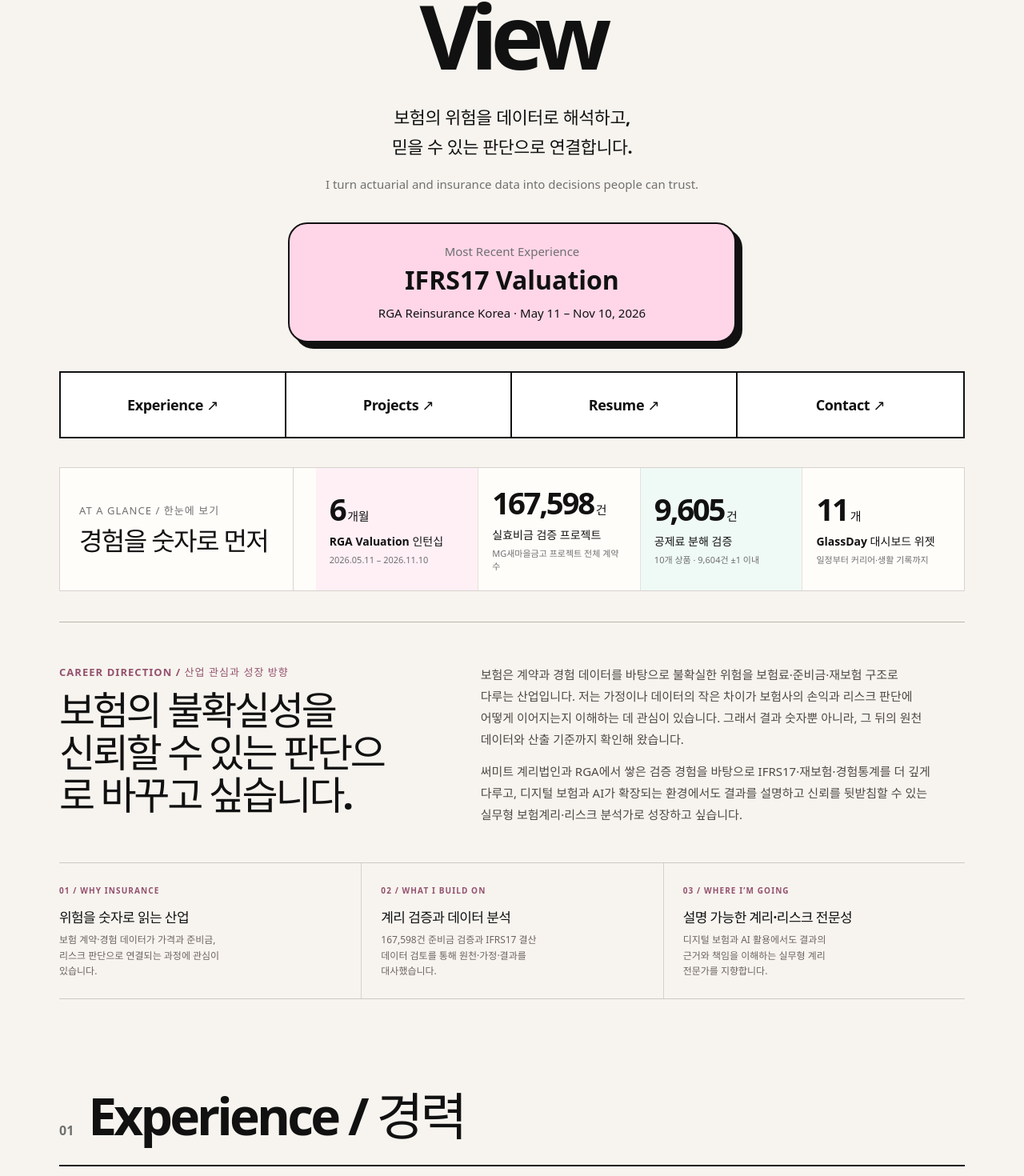
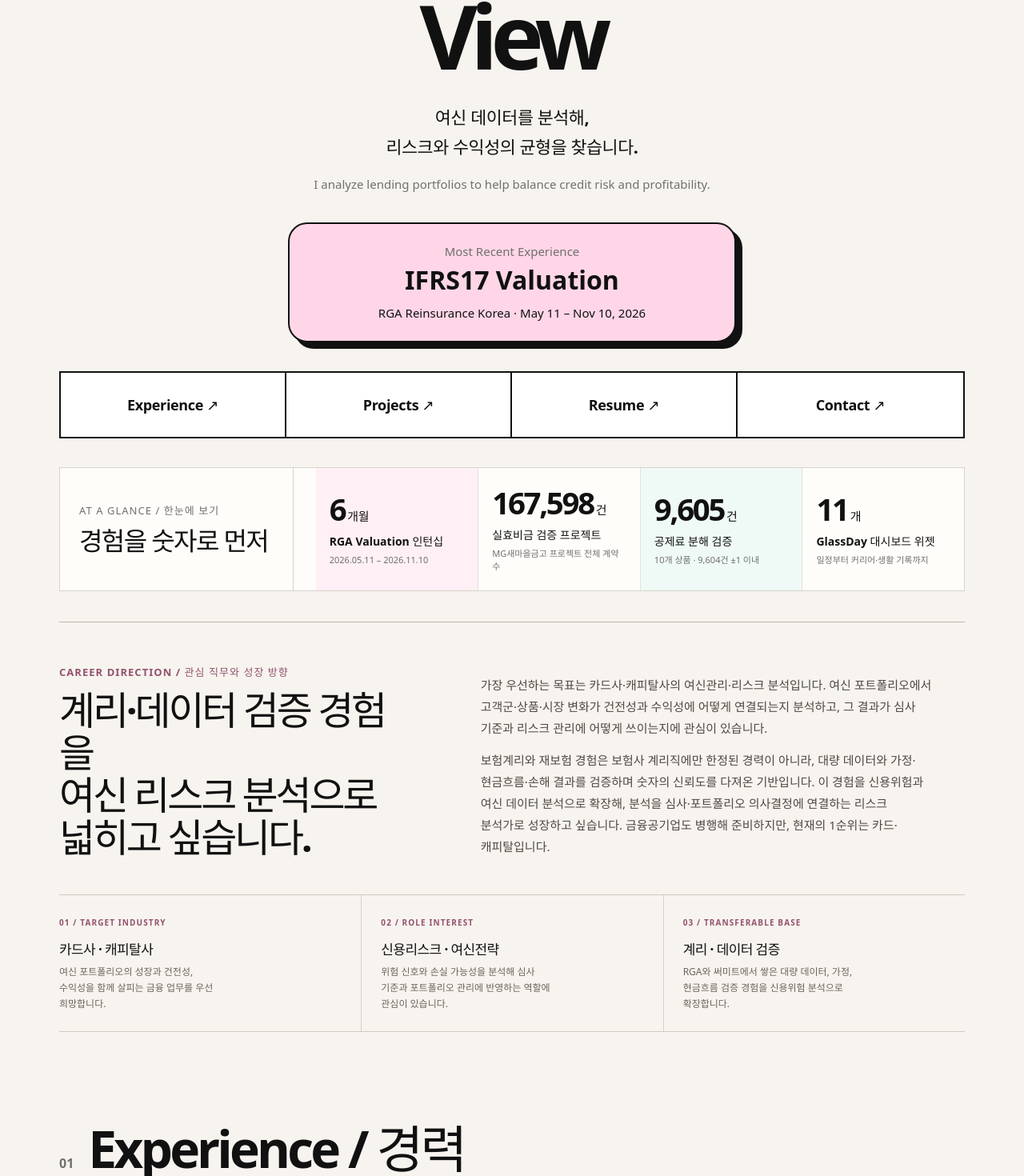
Before and after one commit to haileychoii/junhee-portfolio, a React (Vite) app: page / in a window 1280 px wide. Shown: the part 412-1882 px from the top of the page at 80% size. Built offline with nearby package versions, Linux system fonts and the light colour scheme; a web font is replaced by a local one.

Commit message:
Align portfolio with credit risk career target

```diff
--- a/src/App.jsx
+++ b/src/App.jsx
@@ -21,20 +21,21 @@ function ScrollToTop() {
   const scrollPositions = useRef(new Map())
 
   useLayoutEffect(() => {
+    const positions = scrollPositions.current
     // 상세 페이지로 갈 때는 새 경로를 위에서 열고, 방문했던 경로로 돌아오면 읽던 위치를 복원합니다.
     // Start a new route at the top, then restore its saved position when the visitor returns.
-    const savedPosition = scrollPositions.current.get(pathname)
+    const savedPosition = positions.get(pathname)
     window.scrollTo(0, savedPosition ?? 0)
 
     const rememberPosition = () => {
-      scrollPositions.current.set(pathname, window.scrollY)
+      positions.set(pathname, window.scrollY)
     }
     window.addEventListener('scroll', rememberPosition, { passive: true })
 
     return () => {
       // 경로가 바뀌는 순간 마지막 위치를 저장해, 목록으로 돌아왔을 때 같은 자리를 보여줍니다.
       // Save the final position before leaving so returning restores the same place in the list.
-      scrollPositions.current.set(pathname, window.scrollY)
+      positions.set(pathname, window.scrollY)
       window.removeEventListener('scroll', rememberPosition)
     }
   }, [pathname])
@@ -93,17 +94,17 @@ function HomePage() {
             Introduce the working style that connects the experience and project sections. */}
         <section id="about" className="aboutSection" aria-labelledby="about-title">
           <div className="aboutHeading">
-            <p className="eyebrow">CAREER DIRECTION / 산업 관심과 성장 방향</p>
-            <h2 id="about-title">보험의 불확실성을<br />신뢰할 수 있는 판단으로 바꾸고 싶습니다.</h2>
+            <p className="eyebrow">CAREER DIRECTION / 관심 직무와 성장 방향</p>
+            <h2 id="about-title">계리·데이터 검증 경험을<br />여신 리스크 분석으로 넓히고 싶습니다.</h2>
           </div>
           <div className="aboutStory">
-            <p>보험은 계약과 경험 데이터를 바탕으로 불확실한 위험을 보험료·준비금·재보험 구조로 다루는 산업입니다. 저는 가정이나 데이터의 작은 차이가 보험사의 손익과 리스크 판단에 어떻게 이어지는지 이해하는 데 관심이 있습니다. 그래서 결과 숫자뿐 아니라, 그 뒤의 원천 데이터와 산출 기준까지 확인해 왔습니다.</p>
-            <p>써미트 계리법인과 RGA에서 쌓은 검증 경험을 바탕으로 IFRS17·재보험·경험통계를 더 깊게 다루고, 디지털 보험과 AI가 확장되는 환경에서도 결과를 설명하고 신뢰를 뒷받침할 수 있는 실무형 보험계리·리스크 분석가로 성장하고 싶습니다.</p>
+            <p>가장 우선하는 목표는 카드사·캐피탈사의 여신관리·리스크 분석입니다. 여신 포트폴리오에서 고객군·상품·시장 변화가 건전성과 수익성에 어떻게 연결되는지 분석하고, 그 결과가 심사 기준과 리스크 관리에 어떻게 쓰이는지에 관심이 있습니다.</p>
+            <p>보험계리와 재보험 경험은 보험사 계리직에만 한정된 경력이 아니라, 대량 데이터와 가정·현금흐름·손해 결과를 검증하며 숫자의 신뢰도를 다져온 기반입니다. 이 경험을 신용위험과 여신 데이터 분석으로 확장해, 분석을 심사·포트폴리오 의사결정에 연결하는 리스크 분석가로 성장하고 싶습니다. 금융공기업도 병행해 준비하지만, 현재의 1순위는 카드·캐피탈입니다.</p>
           </div>
           <div className="careerArc" aria-label="산업 관심, 경험, 진로 방향">
-            <article><span>01 / WHY INSURANCE</span><h3>위험을 숫자로 읽는 산업</h3><p>보험 계약·경험 데이터가 가격과 준비금, 리스크 판단으로 연결되는 과정에 관심이 있습니다.</p></article>
-            <article><span>02 / WHAT I BUILD ON</span><h3>계리 검증과 데이터 분석</h3><p>167,598건 준비금 검증과 IFRS17 결산 데이터 검토를 통해 원천·가정·결과를 대사했습니다.</p></article>
-            <article><span>03 / WHERE I’M GOING</span><h3>설명 가능한 계리·리스크 전문성</h3><p>디지털 보험과 AI 활용에서도 결과의 근거와 책임을 이해하는 실무형 계리 전문가를 지향합니다.</p></article>
+            <article><span>01 / TARGET INDUSTRY</span><h3>카드사 · 캐피탈사</h3><p>여신 포트폴리오의 성장과 건전성, 수익성을 함께 살피는 금융 업무를 우선 희망합니다.</p></article>
+            <article><span>02 / ROLE INTEREST</span><h3>신용리스크 · 여신전략</h3><p>위험 신호와 손실 가능성을 분석해 심사 기준과 포트폴리오 관리에 반영하는 역할에 관심이 있습니다.</p></article>
+            <article><span>03 / TRANSFERABLE BASE</span><h3>계리 · 데이터 검증</h3><p>RGA와 써미트에서 쌓은 대량 데이터, 가정, 현금흐름 검증 경험을 신용위험 분석으로 확장합니다.</p></article>
           </div>
         </section>
 
--- a/src/components/Hero.jsx
+++ b/src/components/Hero.jsx
@@ -2,7 +2,7 @@ function Hero() {
   return (
     <section className="hero">
       <div className="heroText">
-        <p className="eyebrow">ACTUARIAL · DATA · WORKFLOW DESIGN</p>
+        <p className="eyebrow">CARD · CAPITAL · CREDIT RISK</p>
 
         <h1>
           Junhee Choi
@@ -11,13 +11,13 @@ function Hero() {
         </h1>
 
         <p className="introKo">
-            보험의 위험을 데이터로 해석하고,
+            여신 데이터를 분석해,
             <br />
-            믿을 수 있는 판단으로 연결합니다.
+            리스크와 수익성의 균형을 찾습니다.
         </p>
 
         <p className="introEn">
-            I turn actuarial and insurance data into decisions people can trust.
+            I analyze lending portfolios to help balance credit risk and profitability.
         </p>
       </div>
 
```
